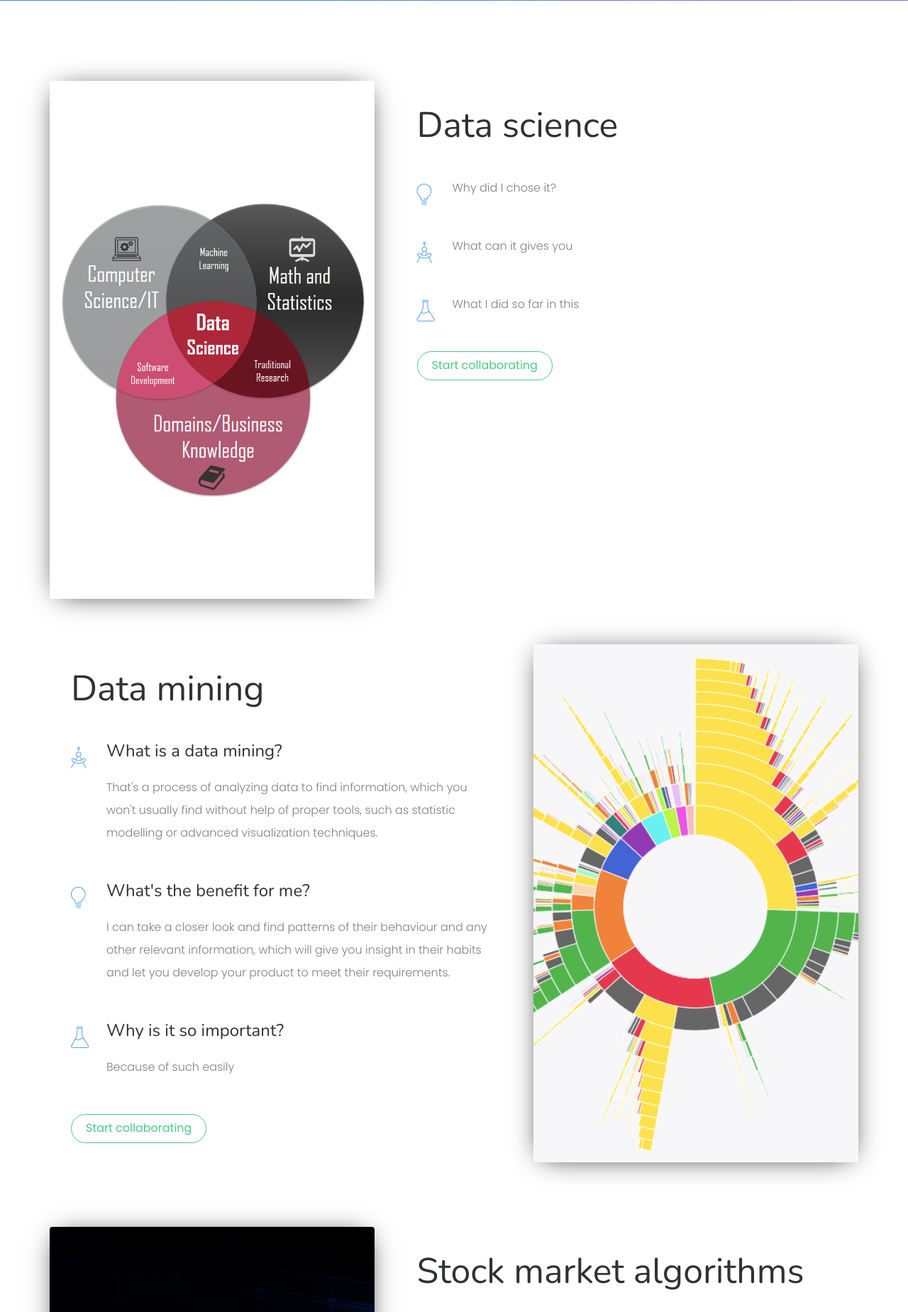
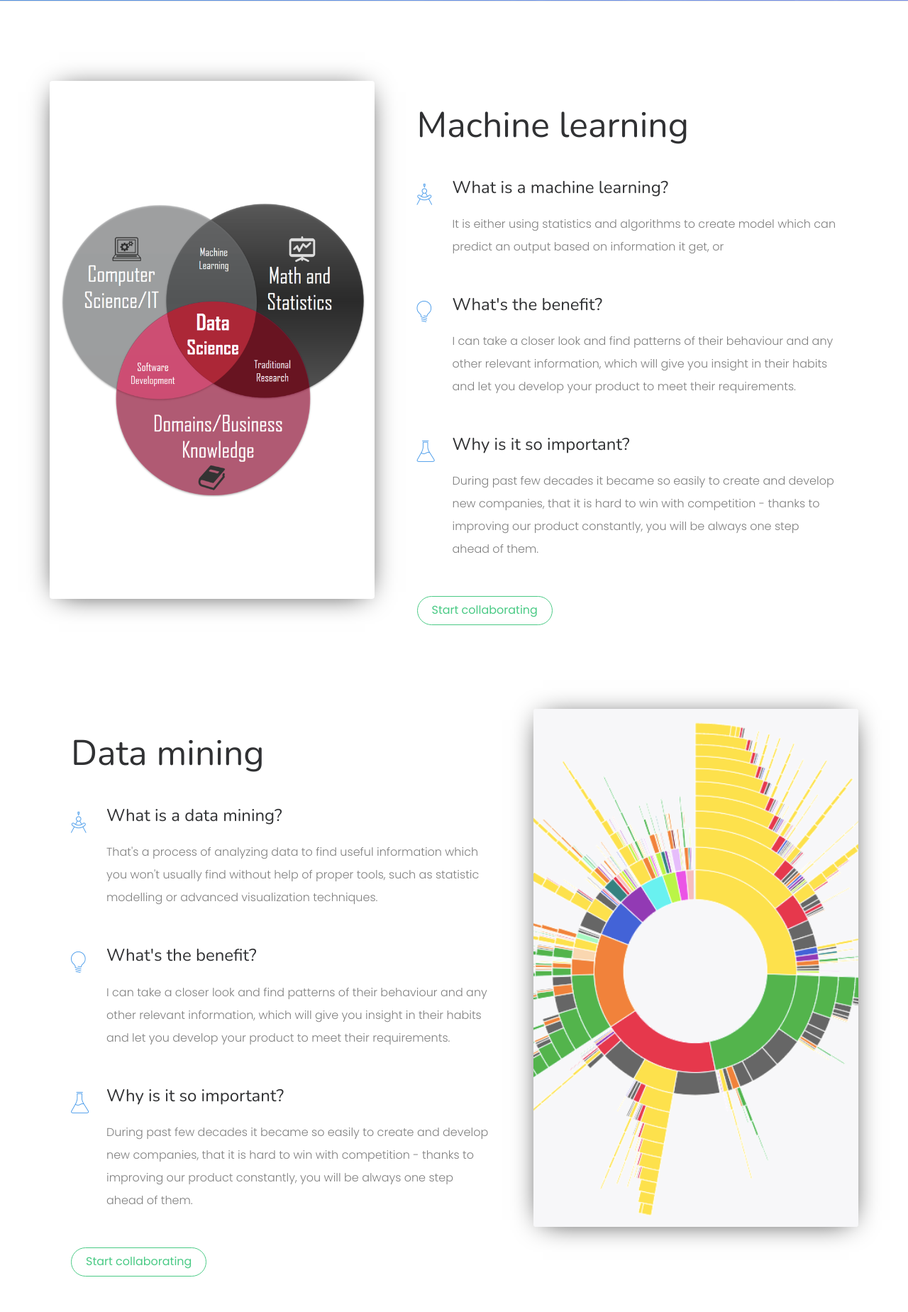
Before and after one commit to slusarczyk41/my_django_website, a Django app: page / in a window 1280 px wide. Shown: the part 1667-3516 px from the top of the page at 71% size. Run offline with Django 3.2, Linux system fonts and the light colour scheme; some libraries are stand-ins or nearby versions; some web fonts are replaced.

Commit message:
few changes in text

```diff
--- a/main_page/templates/main_page/index.html
+++ b/main_page/templates/main_page/index.html
@@ -235,23 +235,38 @@
 					</div>
 					<div class="col-md-7 animate-box">
 						<div class="desc">
-							<h2>Data science</h2>
+							<h2>Machine learning</h2>
+							<div class="features">
+								<span class="icon"><i class="icon-circle-compass"></i></span>
+								<div class="f-desc">
+									<h3>What is a machine learning?</h3>
+                                    <p>
+                                        It is either using statistics and algorithms to create model
+                                        which can predict an output based on information it get, or
+
+                                    </p>
+								</div>
+							</div>
 							<div class="features">
 								<span class="icon"><i class="icon-lightbulb"></i></span>
 								<div class="f-desc">
-									<p>Why did I chose it?</p>
-								</div>
-							</div>
-							<div class="features">
-								<span class="icon"><i class="icon-circle-compass"></i></span>
-								<div class="f-desc">
-									<p>What can it gives you</p>
+									<h3>What's the benefit?</h3>
+                                    <p>
+                                        I can take a closer look and find patterns of their behaviour and
+                                        any other relevant information, which will give you insight in
+                                        their habits and let you develop your product to meet their requirements.
+                                    </p>
 								</div>
 							</div>
 							<div class="features">
 								<span class="icon"><i class="icon-beaker"></i></span>
 								<div class="f-desc">
-									<p>What I did so far in this </p>
+                                    <h3>Why is it so important?</h3>
+									<p>
+                                        During past few decades it became so easily to create and develop
+                                        new companies, that it is hard to win with competition - thanks to
+                                        improving our product constantly, you will be always one step ahead of them.
+                                    </p>
 								</div>
 							</div>
 							<p><a href="#" class="btn btn-primary btn-outline with-arrow">Start collaborating <i class="icon-arrow-right3"></i></a></p>
@@ -270,7 +285,7 @@
 								<div class="f-desc">
 									<h3>What is a data mining?</h3>
                                     <p>
-                                        That's a process of analyzing data to find information,
+                                        That's a process of analyzing data to find useful information
                                         which you won't usually find without help of proper tools,
                                         such as statistic modelling or advanced visualization techniques.
                                     </p>
@@ -279,12 +294,11 @@
 							<div class="features">
 								<span class="icon"><i class="icon-lightbulb"></i></span>
 								<div class="f-desc">
-									<h3>What's the benefit for me?</h3>
+									<h3>What's the benefit?</h3>
                                     <p>
                                         I can take a closer look and find patterns of their behaviour and
                                         any other relevant information, which will give you insight in
-                                        their habits and let you develop your product to meet their
-                                        requirements.
+                                        their habits and let you develop your product to meet their requirements.
                                     </p>
 								</div>
 							</div>
@@ -293,7 +307,9 @@
 								<div class="f-desc">
                                     <h3>Why is it so important?</h3>
 									<p>
-                                        Because of such easily
+                                        During past few decades it became so easily to create and develop
+                                        new companies, that it is hard to win with competition - thanks to
+                                        improving our product constantly, you will be always one step ahead of them.
                                     </p>
 								</div>
 							</div>
```
